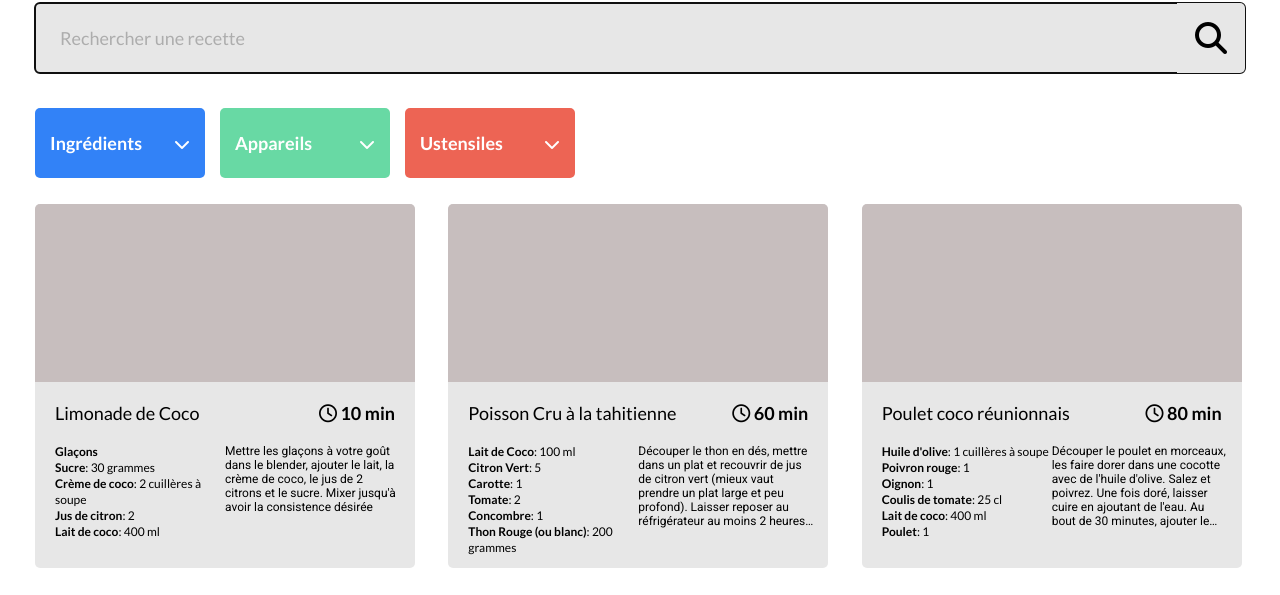
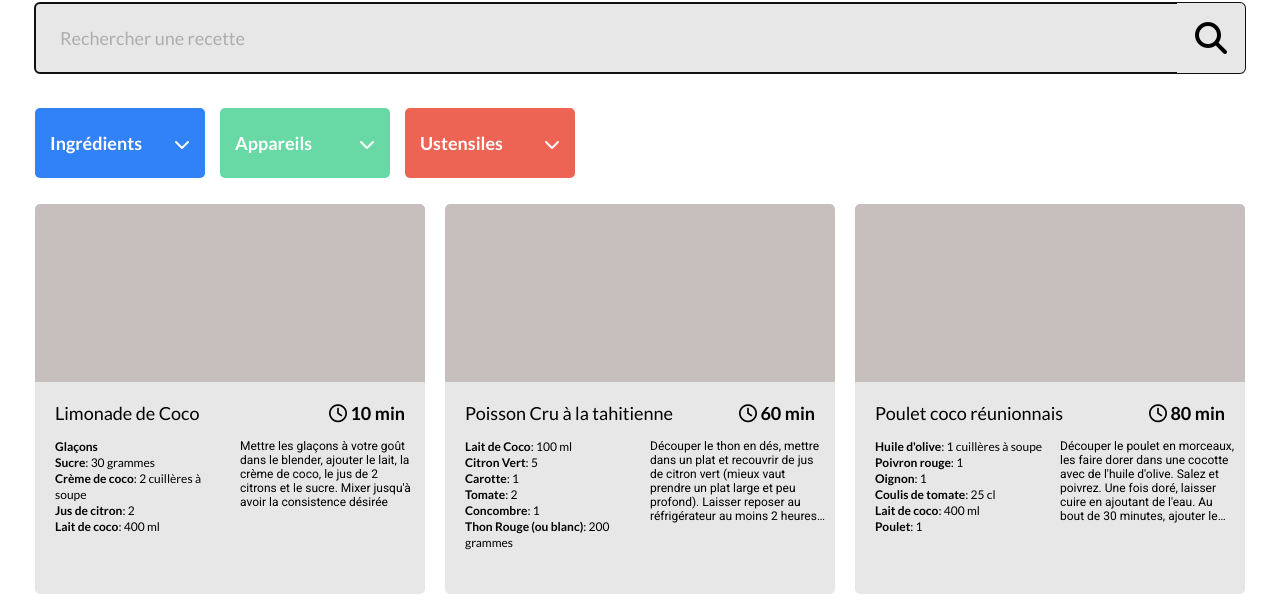
Before and after one commit to ndadevweb/p7-les-petits-plats, a website with bundled scripts: page index.html in a window 1280 px wide. Shown: the part 145-740 px from the top of the page. Built offline with nearby package versions, Linux system fonts and the light colour scheme.

Commit message:
fix: #9 Two recipes show content that goes out of the block

```diff
--- a/assets/css/main.css
+++ b/assets/css/main.css
@@ -13,18 +13,19 @@
   display: grid;
   grid-template-columns: repeat(3, 1fr);
   justify-content: space-between;
-  gap: 30px;
+  gap: 20px;
 }
 
 .recipe-item {
   display: grid;
   grid-template-columns: 1fr 1fr;
   align-content: start;
-  width: 380px;
-  height: 364px;
+  width: 390px;
+  height: 390px;
   border: none;
   border-radius: 5px;
   background: #E7E7E7;
+  overflow: hidden;
 }
 
 .recipe-image {
@@ -39,7 +40,7 @@
   grid-column: 1 / 3;
   display: flex;
   justify-content: space-between;
-  margin: 20px;
+  margin: 20px 20px 15px 20px;
   font-size: 18px;
   font-weight: 400;
 }
@@ -64,6 +65,8 @@
 
   width: 175px;
   height: 85px;
+  margin-right: 10px;
+  margin-left: 10px;
   font-family: Roboto;
   font-size: 12px;
   font-weight: 400;
```
